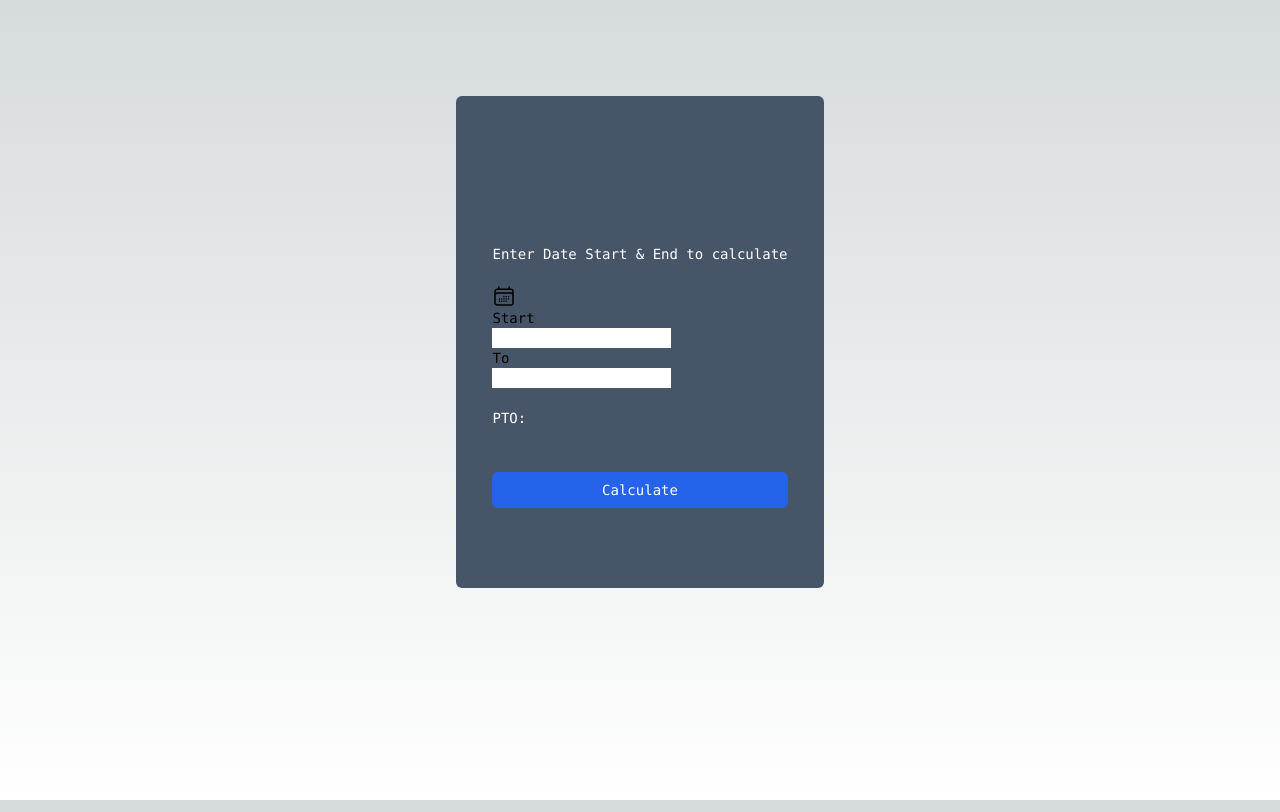
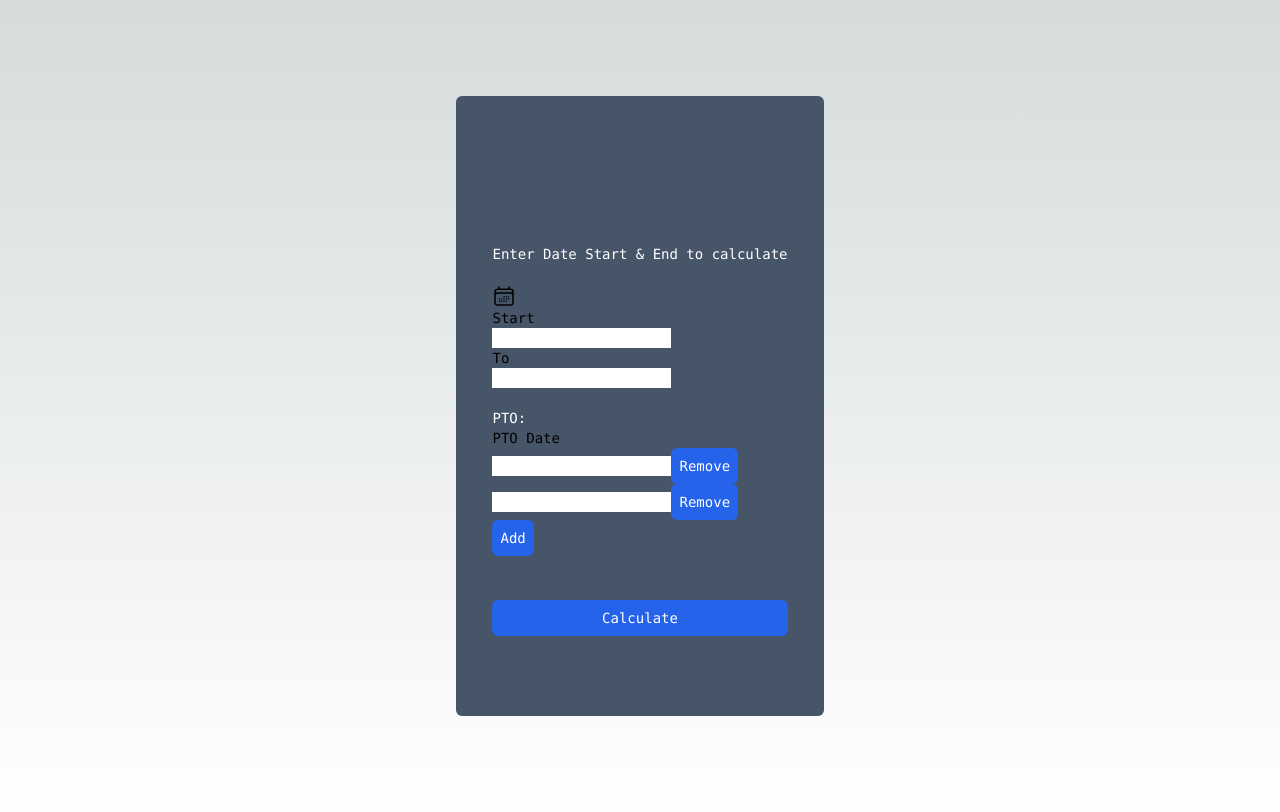
Before and after one commit to n3cr0Tech/wfh_date_calculator, a Next.js app: page / in a window 1280 px wide. Built offline with nearby package versions, Linux system fonts and the light colour scheme.

Commit message:
WIP - creating a new row for each PTO set of dates, Add button only appears after the last PTO row (which is expected)

```diff
--- a/src/components/ui/main-form.tsx
+++ b/src/components/ui/main-form.tsx
@@ -3,6 +3,7 @@ import CalculateTotalDays from "@/utils/dateCalculator";
 import React, { useState } from "react";
 import DatePicker from "react-datepicker";
 import 'react-datepicker/dist/react-datepicker.css';
+import PTODates from "./pto-dates";
 
 
 export default function MainForm() {
@@ -74,6 +75,7 @@ export default function MainForm() {
 
               <div className="py-5">
                 <h1 className="h1" style={{color: "white"}}>PTO:</h1>
+                <PTODates></PTODates>
               </div>
 
               <div className="flex flex-wrap -mx-3 mt-6">
--- /dev/null
+++ b/src/components/ui/pto-dates.tsx
@@ -0,0 +1,35 @@
+import React, { useState } from "react";
+
+
+export default function PTODates(){
+    const [ptoList, setPTOList] = useState([
+        {pto: ""},
+        {pto: ""},
+    ]);
+
+
+    const GeneratePTOInputs = () =>{
+        return ptoList.map((singlePTO, i) =>(
+            <div>
+                <input name={`ptoStart_${i}`} type="text"/>
+                <button type="button" id="remove-btn" className="btn flex-row rounded-md text-white bg-blue-600 hover:bg-blue-700 py-2 px-2">
+                    <span>Remove</span>
+                </button>
+                {ptoList.length - 1 === i &&
+                    <button type="button" id="add-btn" className="btn flex space-x-4 rounded-md text-white bg-blue-600 hover:bg-blue-700 py-2 px-2">
+                    <span>Add</span>
+                    </button>
+                }
+            </div>
+        ));
+    }
+
+    return(
+        <div>
+            <label>PTO Date</label>
+            <GeneratePTOInputs></GeneratePTOInputs>
+
+        </div>
+
+    );
+}
```
